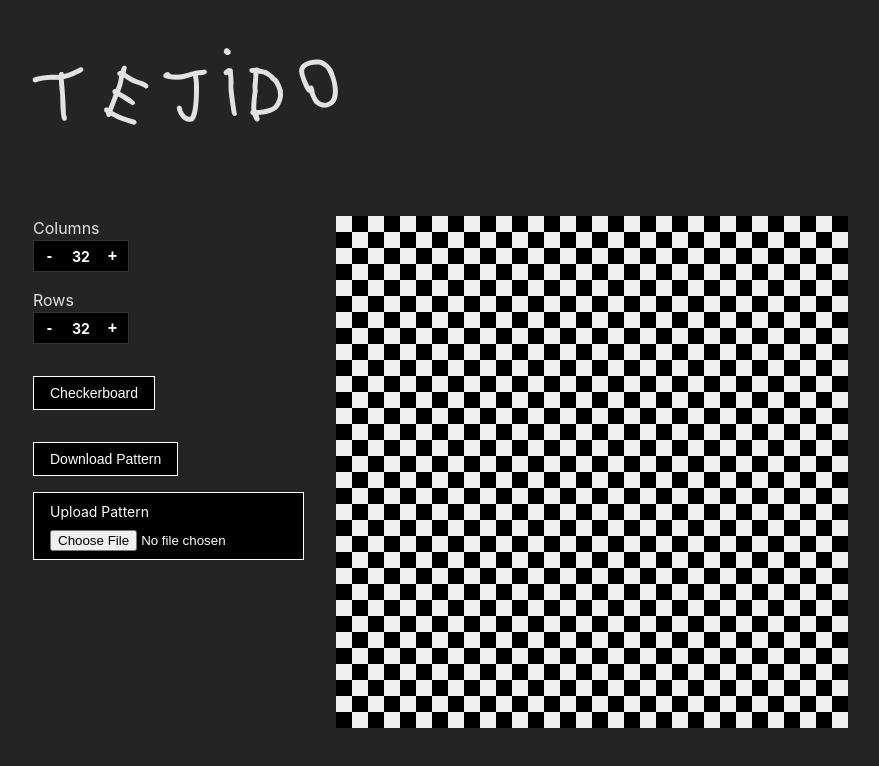
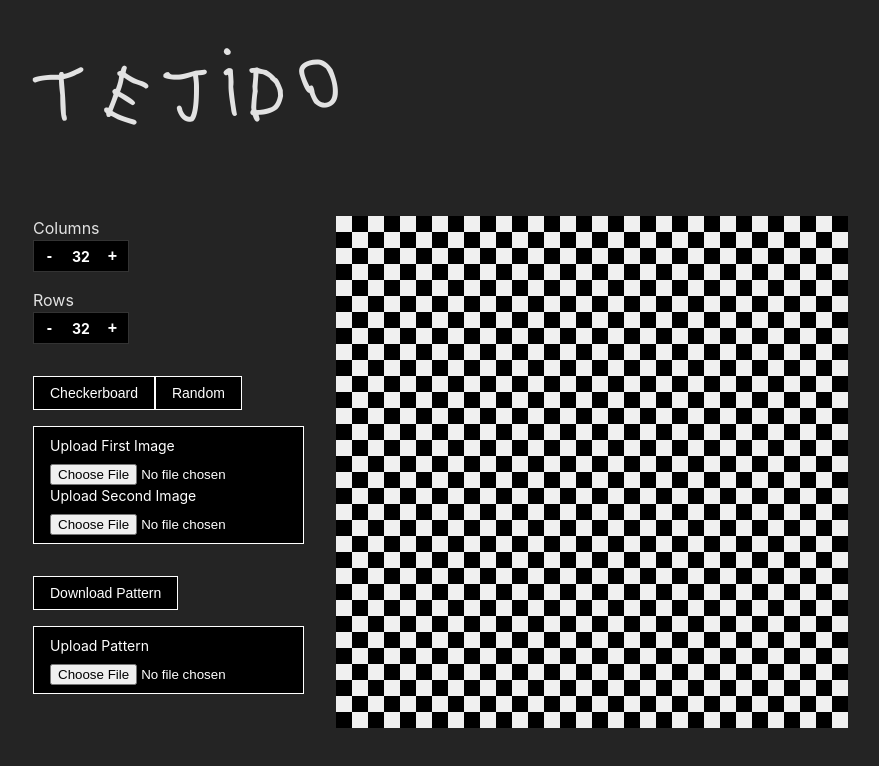
Before and after one commit to lugomateo/tejido, a React (Vite) app: page / in a window 1280 px wide. Shown: the top 766 px of the page, without its empty margins (7-886 px from the left). Built offline with nearby package versions, Linux system fonts and the light colour scheme.

Commit message:
upload images

```diff
--- a/src/components/PatternInput.tsx
+++ b/src/components/PatternInput.tsx
@@ -22,11 +22,27 @@ export default function PatternInput({
     setGridValues(checkerboard)
   }
 
+  const handleRandom = () => {
+    const random = Array(rows)
+      .fill(0)
+      .map(() => Array(columns).fill(0))
+
+    for (let i = 0; i < rows; i++) {
+      for (let j = 0; j < columns; j++) {
+        random[i][j] = Math.floor(Math.random() * 2)
+      }
+    }
+    setGridValues(random)
+  }
+
   return (
     <div className="pattern-input-container">
       <button onClick={handleCheckerboard} className="pattern-button">
         Checkerboard
       </button>
+      <button onClick={handleRandom} className="pattern-button">
+        Random
+      </button>
     </div>
   )
 }
--- /dev/null
+++ b/src/components/TejidoPreview.tsx
@@ -0,0 +1,24 @@
+export default function TejidoPreview({
+  firstImage,
+  secondImage,
+  gridValues,
+  columns,
+  rows,
+}: {
+  firstImage: string
+  secondImage: string
+  gridValues: number[][]
+  columns: number
+  rows: number
+}) {
+  return (
+    <div className="tejido-preview">
+      <div className="tejido-preview__image">
+        {firstImage !== "" && <img src={firstImage} alt="First Image" />}
+      </div>
+      <div className="tejido-preview__image">
+        {secondImage !== "" && <img src={secondImage} alt="Second Image" />}
+      </div>
+    </div>
+  )
+}
--- a/src/components/UploadGridButton.tsx
+++ b/src/components/UploadGridButton.tsx
@@ -27,9 +27,7 @@ export default function UploadGridButton({
   }
   return (
     <div className="upload-button">
-      <label htmlFor="upload-grid" className="upload-button__label">
-        Upload Pattern
-      </label>
+      <label className="upload-button__label">Upload Pattern</label>
       <input type="file" accept=".json" onChange={handleUpload} />
     </div>
   )
--- /dev/null
+++ b/src/components/UploadImageButton.tsx
@@ -0,0 +1,42 @@
+export default function UploadImageButton({
+  setFirstImage,
+  setSecondImage,
+}: {
+  setFirstImage: (image: string) => void
+  setSecondImage: (image: string) => void
+}) {
+  return (
+    <div className="upload-button">
+      <label htmlFor="upload-image" className="upload-button__label">
+        Upload First Image
+      </label>
+      <input
+        type="file"
+        id="upload-image"
+        className="upload-button__input"
+        accept="image/*"
+        onChange={(e) => {
+          const file = e.target.files?.[0]
+          if (file) {
+            setFirstImage(URL.createObjectURL(file))
+          }
+        }}
+      />
+      <label htmlFor="upload-image" className="upload-button__label">
+        Upload Second Image
+      </label>
+      <input
+        type="file"
+        id="upload-image"
+        className="upload-button__input"
+        accept="image/*"
+        onChange={(e) => {
+          const file = e.target.files?.[0]
+          if (file) {
+            setSecondImage(URL.createObjectURL(file))
+          }
+        }}
+      />
+    </div>
+  )
+}
--- a/src/pages/Landing.tsx
+++ b/src/pages/Landing.tsx
@@ -6,11 +6,15 @@ import ColumnsInput from "../components/ColumnsInput"
 import PatternInput from "../components/PatternInput"
 import UploadGridButton from "../components/UploadGridButton"
 import gridData from "../../default-grid.json"
+import TejidoPreview from "../components/TejidoPreview"
+import UploadImageButton from "../components/UploadImageButton"
 
 export default function Landing() {
   const [gridValues, setGridValues] = useState(gridData.values)
   const [columns, setColumns] = useState(gridData.columns)
   const [rows, setRows] = useState(gridData.rows)
+  const [firstImage, setFirstImage] = useState("")
+  const [secondImage, setSecondImage] = useState("")
 
   useEffect(() => {
     setGridValues((currentGridValues) => {
@@ -46,6 +50,10 @@ export default function Landing() {
             columns={columns}
             rows={rows}
           />
+          <UploadImageButton
+            setFirstImage={setFirstImage}
+            setSecondImage={setSecondImage}
+          />
           <DownloadGridButton
             grid={{
               values: gridValues,
@@ -67,6 +75,13 @@ export default function Landing() {
             rows,
           }}
         />
+        <TejidoPreview
+          firstImage={firstImage}
+          secondImage={secondImage}
+          gridValues={gridValues}
+          columns={columns}
+          rows={rows}
+        />
       </div>
     </div>
   )
```
